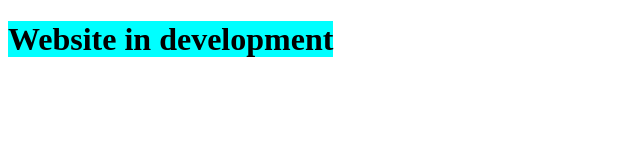
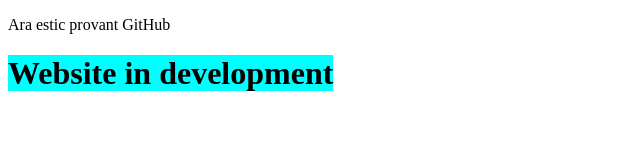
Before and after one commit to albertmur/albertmur.github.io, a plain HTML site: page index.html in a window 1280 px wide. Shown: the whole page, without its empty margins (0-640 px from the left). Drawn offline with Linux system fonts and the light colour scheme.

Commit message:
Update index.html

```diff
--- a/index.html
+++ b/index.html
@@ -2,6 +2,7 @@
 <html>
     <head>
         <title>Albert Mur</title>
+        <p>Ara estic provant GitHub</p>
         <link rel="stylesheet" href="./style.css">
     </head>
     <body>
```
